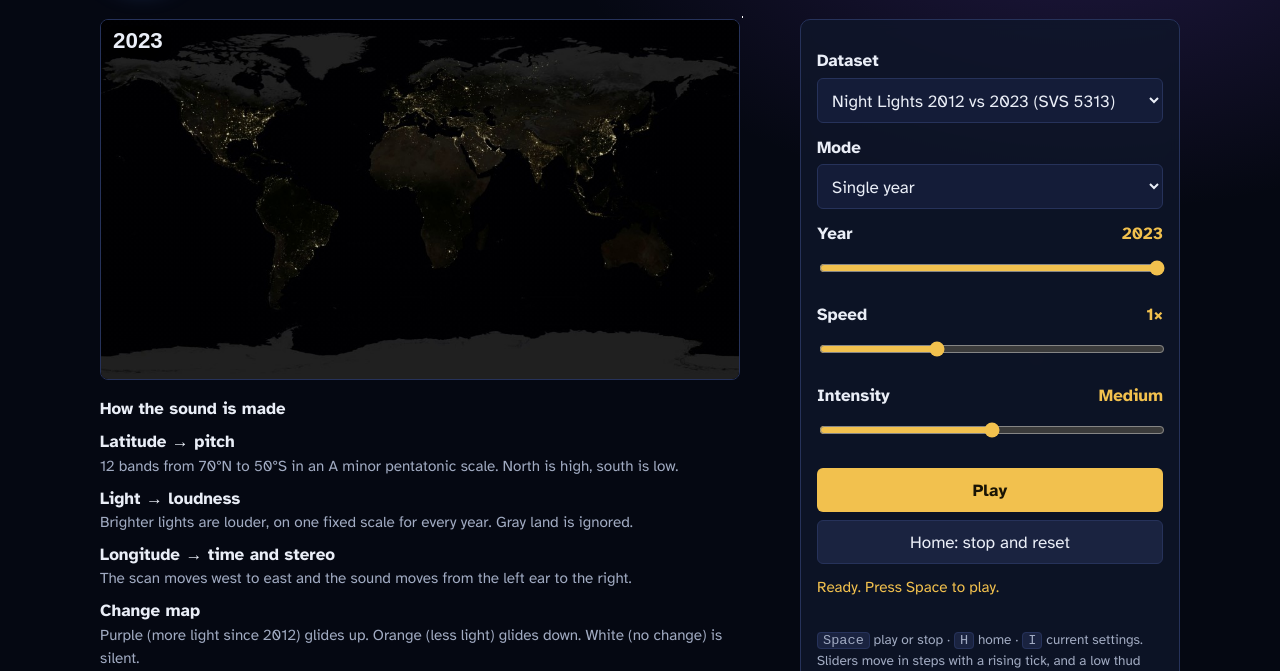
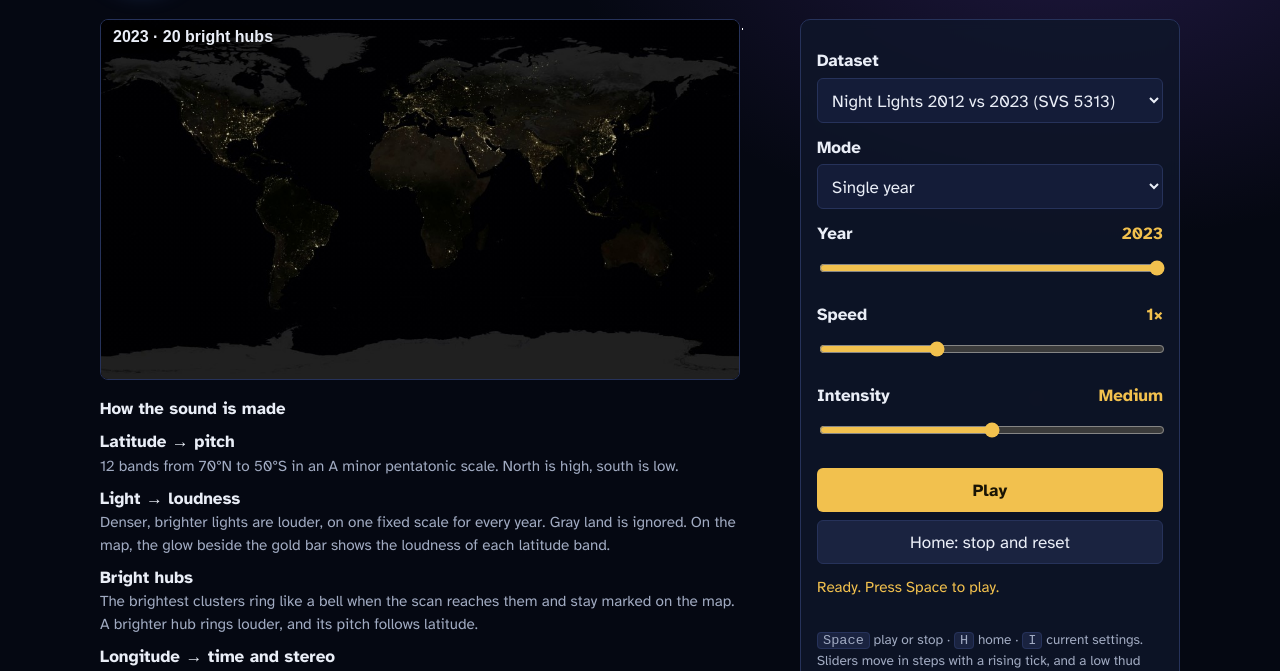
Before and after one commit to vanshi18s/NASA_Space_Apps_Challenge_Jukebox_EIC, a plain HTML site: page index.html in a window 1280 px wide. Shown: the part 129-800 px from the top of the page. Drawn offline with Linux system fonts and the light colour scheme; a web font is replaced by a local one.

Commit message:
Update index.html

```diff
--- a/index.html
+++ b/index.html
@@ -29,8 +29,11 @@ h1{font:700 clamp(1.7rem,4.5vw,2.8rem)/1.1 Unbounded,"Atkinson Hyperlegible",san
 @media(max-width:860px){.layout{grid-template-columns:1fr}}
 .map{position:relative;background:#000;border:1px solid var(--line);border-radius:8px;overflow:hidden;max-width:640px}
 canvas{display:block;width:100%;height:auto}
+.map.two{max-width:520px}
+#fx{position:absolute;left:0;top:0;pointer-events:none}
+#cap2{position:absolute;left:12px;top:calc(50% + 8px);font:700 1rem Unbounded,sans-serif;text-shadow:0 2px 8px #000;display:none}
 #head{position:absolute;top:0;bottom:0;width:3px;background:var(--gold);box-shadow:0 0 12px var(--gold);display:none}
-#cap{position:absolute;left:12px;top:8px;font:700 1.4rem Unbounded,sans-serif;text-shadow:0 2px 8px #000}
+#cap{position:absolute;left:12px;top:8px;font:700 1rem Unbounded,sans-serif;text-shadow:0 2px 8px #000}
 #key{position:absolute;right:10px;bottom:8px;display:none;align-items:center;gap:8px;font-size:.8rem;text-shadow:0 1px 4px #000}
 #key i{display:block;width:110px;height:8px;border-radius:4px;background:linear-gradient(90deg,var(--less),#fff,var(--more))}
 .how{margin-top:16px;max-width:640px}
@@ -66,17 +69,17 @@ a{color:var(--gold)}
 
 <div class="layout">
   <div>
-    <div class="map" role="img" aria-label="Flat world map from NASA. A gold line sweeps left to right while the sound plays.">
-      <canvas id="cv" width="1024" height="576"></canvas><div id="head"></div><div id="cap"></div>
-      <div id="key"><span>less light</span><i></i><span>more light</span></div>
+    <div class="map" id="map" role="img" aria-label="Flat world map from NASA. A gold line sweeps left to right while the sound plays.">
+      <canvas id="cv" width="1024" height="576"></canvas><canvas id="fx" width="1024" height="576"></canvas><div id="head"></div><div id="cap"></div><div id="cap2"></div>
     </div>
     <section class="how" aria-labelledby="mt">
       <h2 id="mt">How the sound is made</h2>
       <dl>
         <dt>Latitude → pitch</dt><dd>12 bands from 70°N to 50°S in an A minor pentatonic scale. North is high, south is low.</dd>
-        <dt>Light → loudness</dt><dd>Brighter lights are louder, on one fixed scale for every year. Gray land is ignored.</dd>
+        <dt>Light → loudness</dt><dd>Denser, brighter lights are louder, on one fixed scale for every year. Gray land is ignored. On the map, the glow beside the gold bar shows the loudness of each latitude band.</dd>
+        <dt>Bright hubs</dt><dd>The brightest clusters ring like a bell when the scan reaches them and stay marked on the map. A brighter hub rings louder, and its pitch follows latitude.</dd>
         <dt>Longitude → time and stereo</dt><dd>The scan moves west to east and the sound moves from the left ear to the right.</dd>
-        <dt>Change map</dt><dd>Purple (more light since 2012) glides up. Orange (less light) glides down. White (no change) is silent.</dd>
+        <dt>Compare mode</dt><dd>Shows 2012 above 2023 and scans 2012 first, then 2023. One soft blip marks 2012 and two blips mark 2023.</dd>
         <dt>Year label</dt><dd>The year printed in NASA’s video is never analysed. It sits outside the map area we read, and that spot is also masked.</dd>
       </dl>
     </section>
@@ -111,20 +114,24 @@ a{color:var(--gold)}
 <script src="js/sonify.js"></script>
 <script>
 "use strict";
-const SN=Sonify,$=id=>document.getElementById(id),cv=$("cv"),c2=cv.getContext("2d"),head=$("head");
-const SPEEDS=[0.5,1,1.5,2],INTENS=[0.45,0.75,1],INAMES=["Soft","Medium","Full"];
+const SN=Sonify,$=id=>document.getElementById(id),cv=$("cv"),c2=cv.getContext("2d"),head=$("head"),fx=$("fx").getContext("2d");
+const SPEEDS=[0.5,1,1.5,2],INTENS=[0.6,0.85,1],INAMES=["Soft","Medium","Full"];
 const imgs={},data={};let ds=0,playing=false,info=null,shown="",ready=false,raf=0;
 
 function say(m){const s=$("status");s.textContent="";setTimeout(()=>s.textContent=m,30)}
 SN.DATASETS.forEach((d,i)=>{const o=document.createElement("option");o.value=i;o.textContent=d.name+(d.ready?"":" (frames not added yet)");$("ds").appendChild(o)});
 function fillModes(){const m=$("mode");m.innerHTML="";(SN.DATASETS[ds].modes||["Not available yet"]).forEach((t,i)=>{const o=document.createElement("option");o.value=i;o.textContent=t;m.appendChild(o)})}
 const keys=()=>{const m=+$("mode").value;return m===0?["y"+SN.YEARS[+$("year").value]]:m===1?["y2012","y2023"]:["chg"]};
+const vk=()=>+$("mode").value===1?"cmp":keys()[0];
 function labels(){$("yo").textContent=SN.YEARS[+$("year").value];$("so").textContent=SPEEDS[+$("speed").value]+"×";$("io").textContent=INAMES[+$("inten").value];
   $("year").disabled=+$("mode").value!==0||!SN.DATASETS[ds].ready;$("year").setAttribute("aria-valuetext",String(SN.YEARS[+$("year").value]))}
+const hc=k=>data[k]?" · "+data[k].hubs.length+" bright hubs":"";
 function show(k){
-  if(!imgs[k]||shown===k)return;shown=k;const im=imgs[k],f=im.naturalWidth/2048;
-  c2.drawImage(im,0,0,1024*f,im.naturalHeight,0,0,1024,576);
-  $("cap").textContent=k==="chg"?"Change 2012 → 2023":k.slice(1);$("key").style.display=k==="chg"?"flex":"none";
+  const two=k==="cmp";if(shown===k||(two?!(imgs.y2012&&imgs.y2023):!imgs[k]))return;shown=k;
+  cv.height=$("fx").height=two?1152:576;$("map").classList.toggle("two",two);
+  const draw=(im,y)=>{const f=im.naturalWidth/2048;c2.drawImage(im,0,0,1024*f,im.naturalHeight,0,y,1024,576)};
+  if(two){draw(imgs.y2012,0);draw(imgs.y2023,576)}else draw(imgs[k],0);
+  $("cap").textContent=(two?"2012":k.slice(1))+hc(two?"y2012":k);$("cap2").textContent="2023"+hc("y2023");$("cap2").style.display=two?"block":"none";
 }
 const load=src=>new Promise((ok,no)=>{const i=new Image();i.onload=()=>ok(i);i.onerror=()=>no(src);i.src=src});
 async function boot(){
@@ -132,9 +139,9 @@ async function boot(){
   if(!d.ready){$("play").textContent="Data not added yet";say(d.name+": frames and sonification rules are coming soon.");return}
   $("play").textContent="Loading data…";
   try{
-    const list=d.years.map(y=>["y"+y,"year_"+y+".jpg",false]).concat([["chg","change_map.jpg",true]]);
+    const list=d.years.map(y=>["y"+y,"year_"+y+".jpg",false]);
     for(const [k,f,c] of list){if(!imgs[k]){imgs[k]=await load(d.folder+f);data[k]=SN.analyze(imgs[k],c)}}
-    ready=true;$("play").disabled=false;$("play").textContent="Play";show(keys()[0]);say("Ready. Press Space to play.");
+    ready=true;$("play").disabled=false;$("play").textContent="Play";show(vk());say("Ready. Press Space to play.");
   }catch(e){$("play").textContent="Could not load data";say("Could not load "+e+". Open this page with Live Server from the repository root.")}
 }
 function play(){
@@ -144,15 +151,25 @@ function play(){
 function vis(){
   if(!playing)return;const i=Math.max(0,Math.floor(SN.clock()/info.dt));
   if(i>=info.total){stop();say("Finished");return}
-  head.style.left=(Math.min(i%info.L,info.steps)/info.steps*100)+"%";show(keys()[Math.floor(i/info.L)]);raf=requestAnimationFrame(vis);
+  const cmp=+$("mode").value===1,seg=Math.floor(i/info.L),s=Math.min(i%info.L,info.steps),k=keys()[seg];
+  head.style.left=(s/info.steps*100)+"%";head.style.top=cmp?seg*50+"%":"0";head.style.bottom=cmp?(1-seg)*50+"%":"0";
+  show(cmp?"cmp":k);draw(data[k],s,cmp?seg*576:0);raf=requestAnimationFrame(vis);
 }
-function stop(quiet){const was=playing;playing=false;cancelAnimationFrame(raf);head.style.display="none";SN.stop();if(ready)$("play").textContent="Play";if(was&&!quiet)say("Stopped")}
+function draw(d,s,oy){ /* highlights on the picture: band glow at the scan bar, rings on bright hubs */
+  const G=SN.GEO;fx.clearRect(0,0,fx.canvas.width,fx.canvas.height);const x=s*G.COLW+G.COLW/2;
+  for(let b=0;b<G.BANDS;b++){const a=d[(Math.min(s,G.STEPS-1)*G.BANDS+b)*2];if(!(a>0)||s>=G.STEPS)continue;
+    fx.fillStyle="rgba(242,193,78,"+(.15+.6*a)+")";const w=6+70*a;fx.fillRect(x-w,oy+G.BAND_TOP+b*G.BAND_H+4,2*w,G.BAND_H-8)}
+  for(const h of d.hubs){if(h.s>s)continue;const age=(s-h.s)*info.dt,hx=h.s*G.COLW+G.COLW/2,hy=oy+h.y;
+    if(age<1){fx.strokeStyle="rgba(255,236,170,"+(1-age)+")";fx.lineWidth=2;fx.beginPath();fx.arc(hx,hy,8+30*age,0,6.283);fx.stroke()}
+    fx.fillStyle="rgba(255,236,170,.6)";fx.beginPath();fx.arc(hx,hy,2.5,0,6.283);fx.fill()}
+}
+function stop(quiet){fx.clearRect(0,0,fx.canvas.width,fx.canvas.height);const was=playing;playing=false;cancelAnimationFrame(raf);head.style.display="none";SN.stop();if(ready)$("play").textContent="Play";if(was&&!quiet)say("Stopped")}
 const toggle=()=>playing?stop():play();
 const home=()=>{stop(true);SN.ensure(INTENS[+$("inten").value]);SN.chime();$("ds").focus();say("Home. Choose a dataset.")};
 const setting=()=>say("Dataset "+SN.DATASETS[ds].name+", mode "+$("mode").selectedOptions[0].text+", year "+SN.YEARS[+$("year").value]+", speed "+SPEEDS[+$("speed").value]+"×, intensity "+INAMES[+$("inten").value]+(playing?", playing.":", stopped."));
 
 $("ds").onchange=()=>{stop(true);ds=+$("ds").value;fillModes();labels();shown="";boot()};
-$("mode").onchange=()=>{stop(true);shown="";labels();SN.ensure(INTENS[+$("inten").value]);SN.tick(+$("mode").value,3);if(ready)show(keys()[0]);say("Mode: "+$("mode").selectedOptions[0].text)};
+$("mode").onchange=()=>{stop(true);shown="";labels();SN.ensure(INTENS[+$("inten").value]);SN.tick(+$("mode").value,3);if(ready)show(vk());say("Mode: "+$("mode").selectedOptions[0].text)};
 [["year",12],["speed",4],["inten",3]].forEach(([id,n])=>{
   const el=$(id);
   el.addEventListener("input",()=>{SN.ensure(INTENS[+$("inten").value]);labels();SN.tick(+el.value,n);
```
